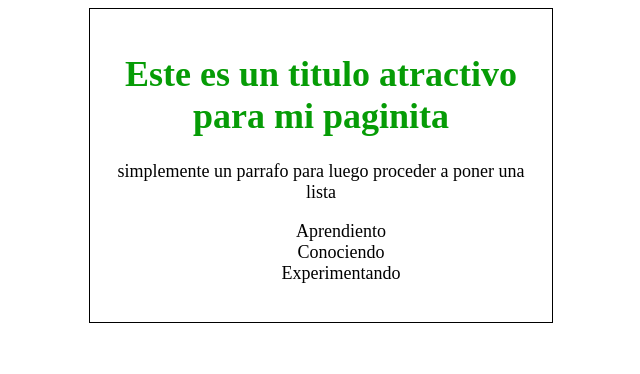
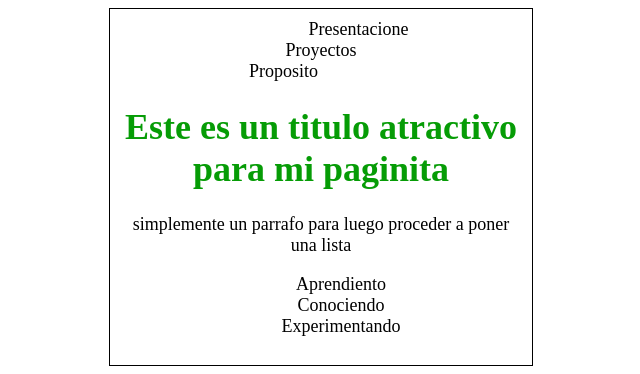
Before and after one commit to Juancamagures/Blog-, a plain HTML site: page Blog.html in a window 1280 px wide. Shown: the whole page, without its empty margins (319-959 px from the left). Drawn offline with Linux system fonts and the light colour scheme.

Commit message:
se le agrego una cabecera de elementos a el archivo

```diff
--- a/Blog.html
+++ b/Blog.html
@@ -5,14 +5,23 @@
 </head>
 <body>
     <div id="box">
+        <div>
+            <ul id="coco">
+                <li id="coco">Presentacione</li>
+                <li id="coco">Proyectos</li>
+                <li id="coco">Proposito</li>
+            </ul>
+        </div>
     <h1>Este es un titulo atractivo para mi paginita</h1>
     <p>simplemente un parrafo para luego proceder a poner
         una lista </p>
+        <div id="lista1">
         <ol>
             <li>Aprendiento</li>
             <li>Conociendo</li>
             <li>Experimentando</li>
         </ol>
+        </div>
     </div>
 
 </body>
--- a/css/Styles.css
+++ b/css/Styles.css
@@ -14,7 +14,13 @@ li {
 
 #box {
     border:1px solid;
-    margin:400px;
+    margin:420px;
     margin-top: 0px;
-    padding: 20px;
+    padding: 10px;
 }
+
+#coco {
+    float:top;
+    display: inline;
+    padding:75px;
+}
```
